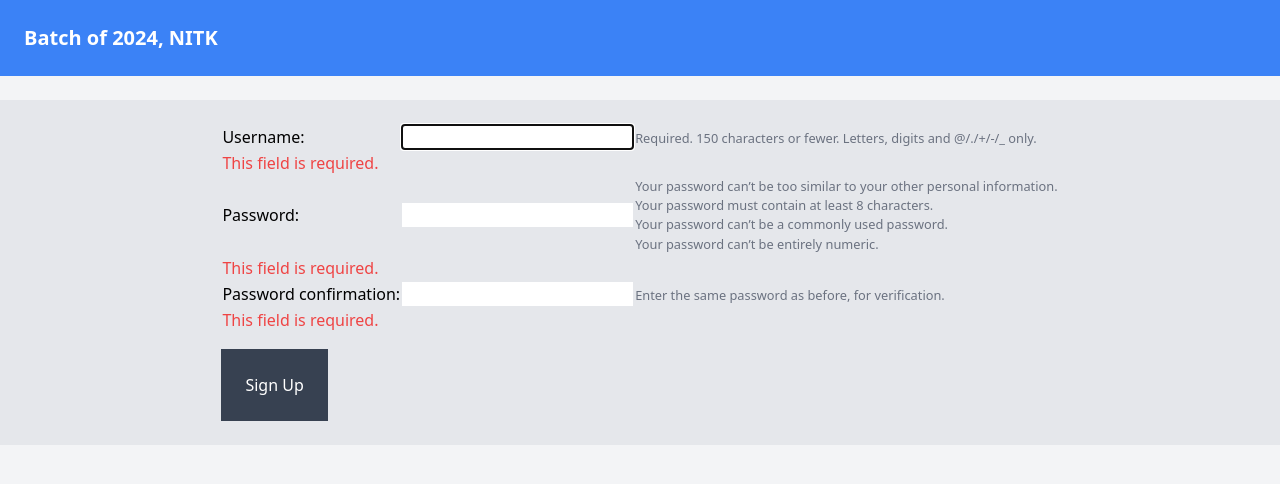
After one commit to anirudhprabhakaran3/yearbook, a Django app: page /signup/ in a window 1280 px wide. The commit adds this page. Shown: the top 484 px of the page. Run offline with Django 3.2, Linux system fonts and the light colour scheme.

Commit message:
Added login and logout

```diff
--- a/profiles/templates/base.html
+++ b/profiles/templates/base.html
@@ -7,10 +7,13 @@
     <title>{% block title %}{% endblock %} | Batch of 2024, NITK</title>
     <link href="https://unpkg.com/tailwindcss@^2/dist/tailwind.min.css" rel="stylesheet">
 </head>
-<body>
+<body class="bg-gray-100">
 
-    <div class="bg-blue-500 text-white p-6">
-        <h1 class="text-xl font-bold">Batch of 2024, NITK</h1>
+    <div class="bg-blue-500 text-white p-6 flex align-center justify-between">
+        <h1 class="text-xl font-bold"> <a href="{% url 'index' %}">Batch of 2024, NITK</a></h1>
+        {% if user.is_authenticated %}
+            <h1 class="text-lg">Welcome {{ user.username }}!</h1>
+        {% endif %}
     </div>
 
     {% block content %}
--- /dev/null
+++ b/profiles/templates/profiles/signup.html
@@ -0,0 +1,38 @@
+{% extends 'base.html' %}
+
+{% block title %}
+Signup
+{% endblock %}
+
+{% block content %}
+<div class="flex justify-center align-center mt-6 p-6 bg-gray-200">
+    <form method="POST">
+        {% csrf_token %}
+        <table>
+            {% for field in form %}
+                <tr>
+                    <td>
+                        {{ field.label_tag }}
+                    </td>
+                    <td>
+                        {{ field }}
+                    </td>
+                    <td>
+                        {% if field.help_text %}
+                        <small class="text-gray-500">{{ field.help_text }}</small>
+                        {% endif %}
+                    </td>
+                </tr>
+                {% for error in field.errors %}
+                    <tr>
+                        <td>
+                            <p class="text-red-500"> {{ error }} </p>
+                        </td>
+                    </tr>
+                {% endfor %}
+            {% endfor %}
+        </table>
+        <button type="submit" class="p-6 bg-gray-700 text-white mt-4">Sign Up</button>
+    </form>
+</div>
+{% endblock %}
--- a/profiles/urls.py
+++ b/profiles/urls.py
@@ -1,6 +1,11 @@
+from django.contrib.auth import login
 from django.urls import path
 from . import views
 
 urlpatterns = [
     path('', views.index, name='index'),
+    path('signup/', views.signup, name='signup'),
+    path('profiles/', views.profile_home, name='profiles_home'),
+    path('login/', views.login_view, name='login'),
+    path('logout/', views.logout_view, name='logout'),
 ]
--- a/profiles/views.py
+++ b/profiles/views.py
@@ -1,5 +1,9 @@
-from django.shortcuts import render
+from django.shortcuts import render, redirect
 from django.contrib.auth.models import User
+from django.contrib.auth import login, authenticate, logout
+from django.contrib.auth.forms import UserCreationForm, AuthenticationForm
+from django.contrib.auth.decorators import login_required
+from django.contrib import messages
 
 # Create your views here.
 
@@ -9,3 +13,49 @@
         'users_count': users_count,
     }
     return render(request, 'profiles/index.html', args)
+
+def signup(request):
+    form = UserCreationForm(request.POST)
+    if form.is_valid():
+        form.save()
+        username = form.cleaned_data.get('username')
+        password = form.cleaned_data.get('password1')
+        user = authenticate(username=username, password=password)
+        login(request, user)
+        return redirect('profiles_home')
+    args = {
+        'form': form,
+    }
+    return render(request, 'profiles/signup.html', args)
+
+def login_view(request):
+    if request.method == 'POST':
+        form = AuthenticationForm(request=request, data=request.POST)
+        if form.is_valid():
+            username = form.cleaned_data.get('username')
+            password = form.cleaned_data.get('password')
+            user = authenticate(username=username, password=password)
+            if user is not None:
+                login(request, user)
+                messages.info(request, "You are logged in!")
+                return redirect('profiles_home')
+            else:
+                messages.error(request, "Invalid username or password.")
+        else:
+            messages.error(request, "Invalid username or password.")
+    form = AuthenticationForm()
+    args = {
+        'form': form
+    }
+    return render(request, 'profiles/login.html', args)
+
+
+@login_required
+def profile_home(request):
+    return render(request, 'profiles/profile_home.html')
+
+@login_required
+def logout_view(request):
+    logout(request)
+    messages.info(request, "Logged out successfully")
+    return redirect("index")
--- a/yearbook/settings.py
+++ b/yearbook/settings.py
@@ -125,3 +125,7 @@
 # https://docs.djangoproject.com/en/3.2/ref/settings/#default-auto-field
 
 DEFAULT_AUTO_FIELD = 'django.db.models.BigAutoField'
+
+LOGIN_URL = 'login'
+LOGIN_REDIRECT_URL = 'profile'
+LOGOUT_REDIRECT_URL = ' '
```
Also changed, not shown: profiles/templates/profiles/index.html (+5 -3 lines), profiles/templates/profiles/login.html (added, +38 -0 lines), profiles/templates/profiles/profile_home.html (added, +12 -0 lines).
